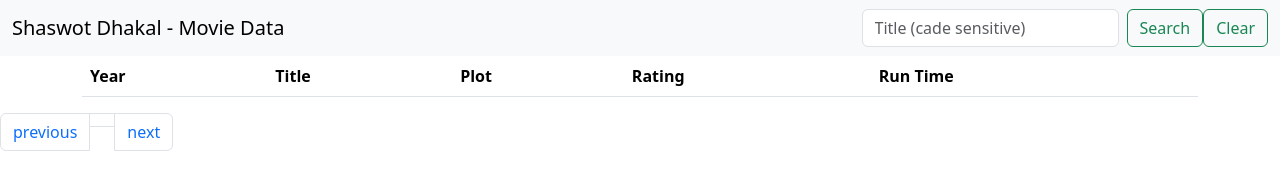
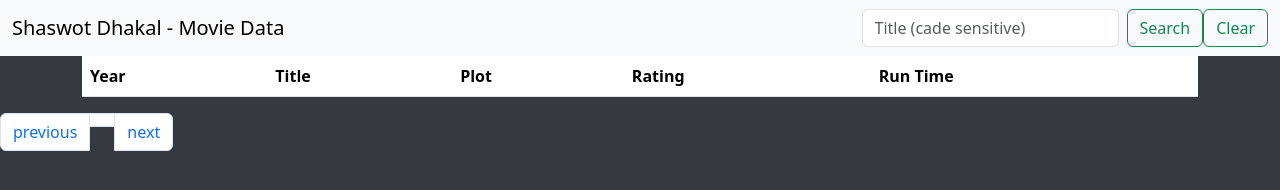
Before and after one commit to sdhakal11/bti425, a website: page index.html in a window 1280 px wide. Drawn offline with nearby package versions, Linux system fonts and the light colour scheme; files that its build step writes are made by us from their sources; no server answers.

Commit message:
Update main.css

```diff
--- a/CSS/main.css
+++ b/CSS/main.css
@@ -3,9 +3,17 @@
     cursor: pointer;
 }
 
+body
+{
+  background-color: #343a40;
+  color: #fff;
+}
+
+
 .navbar
 {
     width: 100%;
+    background-color: #343a40;
 }
 
 #searchForm .btn-success
```
